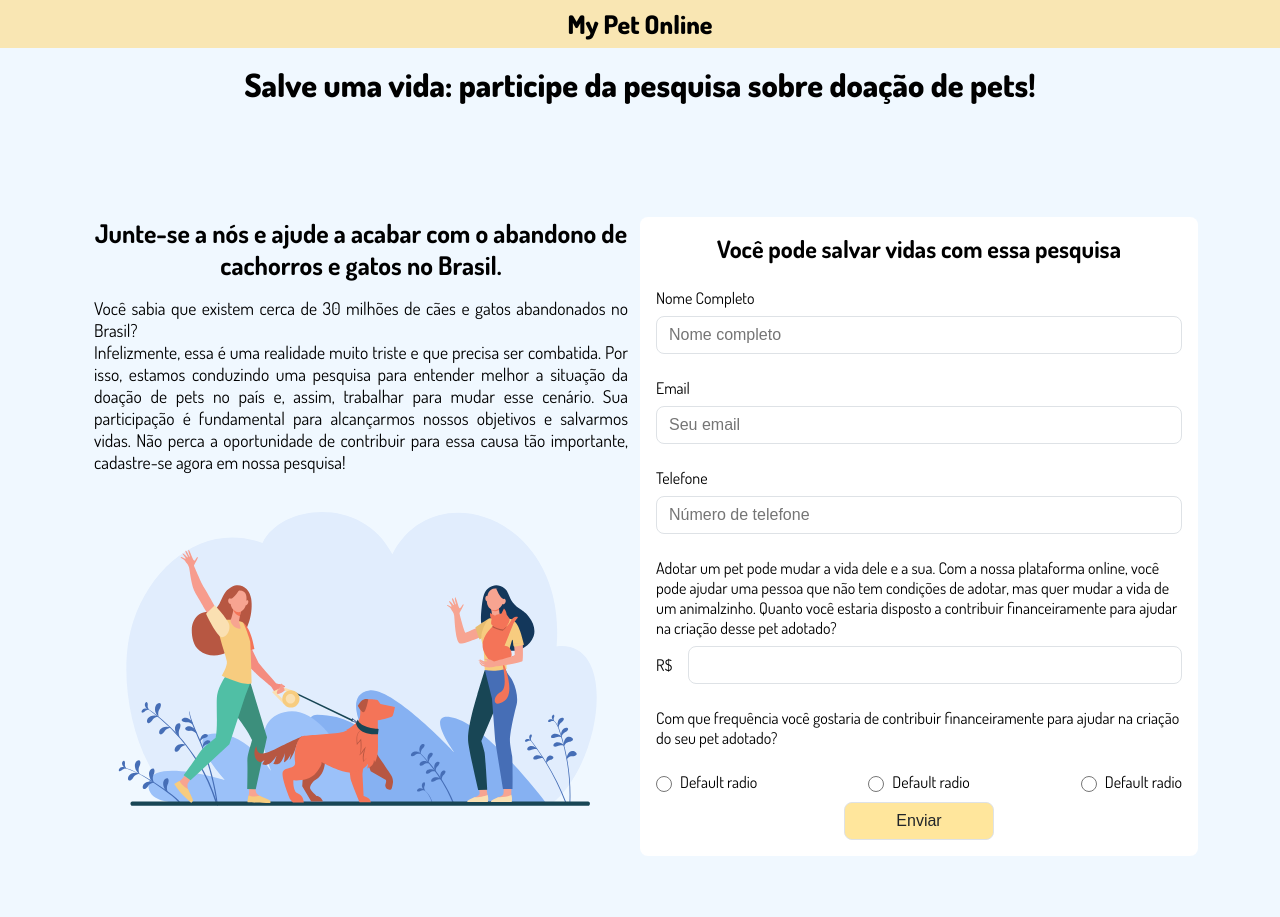
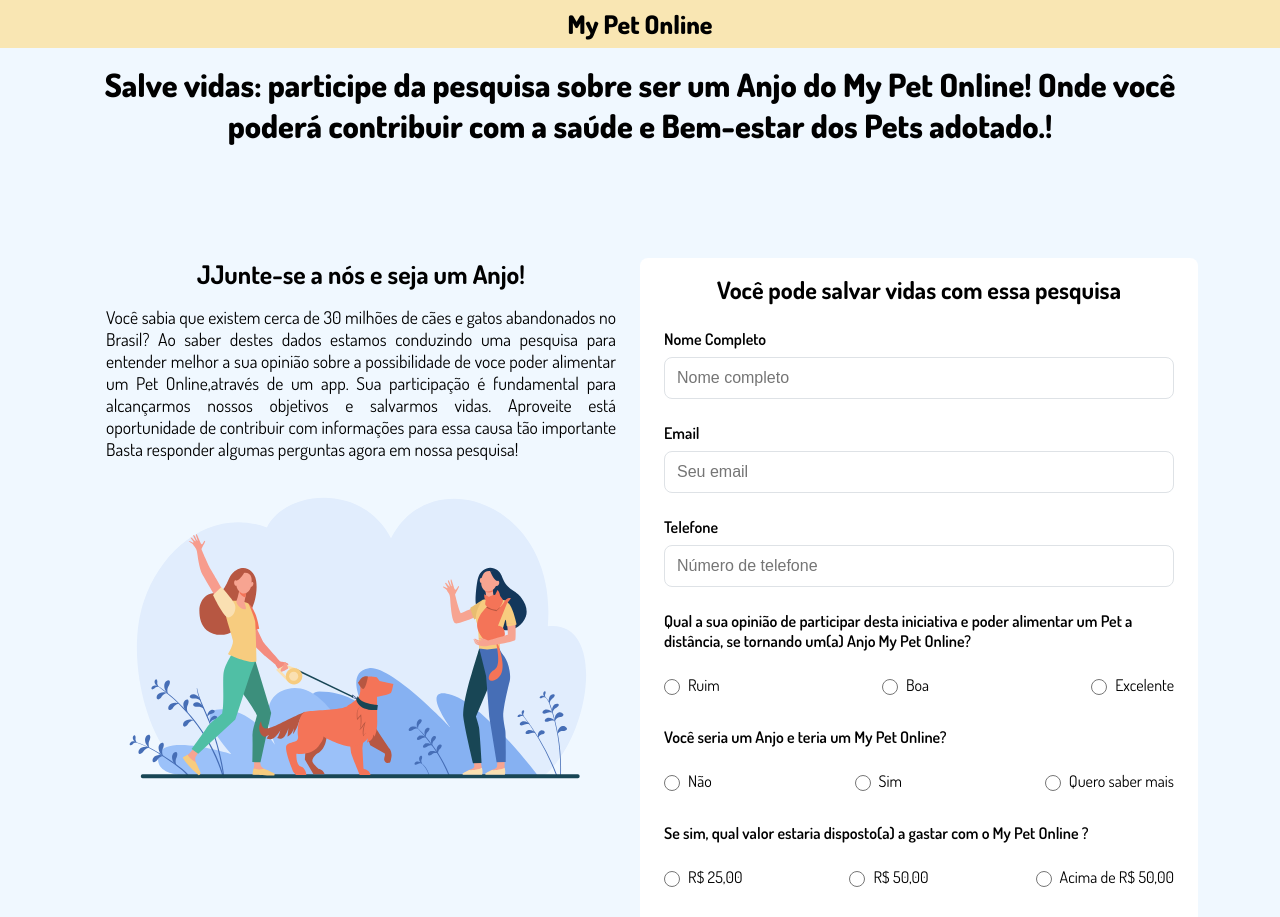
Before and after one commit to LeandroGazoli/my-pet-online-landpage-frontend, a Next.js app: page / in a window 1280 px wide. Shown: the top 917 px of the page. Before the commit the page ends 888 px from the top, so only its background shows below. Built offline with nearby package versions, Linux system fonts and the light colour scheme.

Commit message:
Alterado os textos e adicionado botao de confirmacao

```diff
--- a/package.json
+++ b/package.json
@@ -16,6 +16,8 @@
     "react": "18.2.0",
     "react-dom": "18.2.0",
     "sass": "^1.60.0",
+    "sweetalert2": "^11.7.3",
+    "sweetalert2-react-content": "^5.0.7",
     "typescript": "5.0.3"
   }
 }
--- a/src/sections/Home/index.tsx
+++ b/src/sections/Home/index.tsx
@@ -1,21 +1,45 @@
 import Image from 'next/image';
 import styles from './styles.module.scss';
 
+import Swal from 'sweetalert2';
+import withReactContent from 'sweetalert2-react-content';
+import { FormEvent } from 'react';
+
 export default function HomeSection() {
+  const MySwal = withReactContent(Swal);
+
+  const handleSubmit = (event: FormEvent<HTMLFormElement>) => {
+    event.preventDefault();
+    MySwal.fire({
+      title: 'Obrigado por fazer parte dessa pesquisa.',
+      icon: 'success',
+      text: 'Você compartilharia essa pesquisa com seus contatos para engajar mais anjos My Pet On-line?',
+      showConfirmButton: true,
+      showDenyButton: true,
+      confirmButtonText: 'SIM',
+      denyButtonText: 'NÃO',
+    }).then((result) => {
+      if (result.isConfirmed) {
+        navigator.clipboard.writeText(location.href);
+        MySwal.fire({
+          title: 'Link Copiado com sucesso',
+        });
+      }
+    });
+  };
   return (
     <section className={styles.wrapper}>
       <div className={`${styles.content} ${styles.container}`}>
         <div className={styles.title}>
-          <p>Salve uma vida: participe da pesquisa sobre doação de pets!</p>
+          <p>Salve vidas: participe da pesquisa sobre ser um Anjo do My Pet Online! Onde você poderá contribuir com a saúde e Bem-estar dos Pets adotado.!</p>
         </div>
         <div className={styles.flex}>
           <div className={styles.informative}>
-            <p className={styles.subTitulo}>Junte-se a nós e ajude a acabar com o abandono de cachorros e gatos no Brasil.</p>
+            <p className={styles.subTitulo}>JJunte-se a nós e seja um Anjo!</p>
             <p className={styles.text}>
-              Você sabia que existem cerca de 30 milhões de cães e gatos abandonados no Brasil? <br /> Infelizmente, essa é uma realidade muito triste e que precisa ser combatida.
-              Por isso, estamos conduzindo uma pesquisa para entender melhor a situação da doação de pets no país e, assim, trabalhar para mudar esse cenário. Sua participação é
-              fundamental para alcançarmos nossos objetivos e salvarmos vidas. Não perca a oportunidade de contribuir para essa causa tão importante, cadastre-se agora em nossa
-              pesquisa!
+              Você sabia que existem cerca de 30 milhões de cães e gatos abandonados no Brasil? Ao saber destes dados estamos conduzindo uma pesquisa para entender melhor a sua
+              opinião sobre a possibilidade de voce poder alimentar um Pet Online,através de um app. Sua participação é fundamental para alcançarmos nossos objetivos e salvarmos
+              vidas. Aproveite está oportunidade de contribuir com informações para essa causa tão importante Basta responder algumas perguntas agora em nossa pesquisa!
             </p>
             <Image
               src={require('./10668.svg')}
@@ -24,7 +48,7 @@ export default function HomeSection() {
             />
           </div>
           <div className={styles.forms}>
-            <form>
+            <form onSubmit={handleSubmit}>
               <p className={styles.formTitle}>Você pode salvar vidas com essa pesquisa</p>
               <div className={styles['mb-3']}>
                 <label htmlFor="Nome">Nome Completo</label>
@@ -47,30 +71,20 @@ export default function HomeSection() {
                   placeholder="Número de telefone"
                 />
               </div>
-              <div className={styles['mb-3']}>
-                <label htmlFor="valor">
-                  Adotar um pet pode mudar a vida dele e a sua. Com a nossa plataforma online, você pode ajudar uma pessoa que não tem condições de adotar, mas quer mudar a vida de
-                  um animalzinho. Quanto você estaria disposto a contribuir financeiramente para ajudar na criação desse pet adotado?
-                </label>
-                <div style={{ display: 'flex', alignItems: 'center', gap: '1rem' }}>
-                  <span>R$ </span>
-                  <input type="number" />
-                </div>
-              </div>
-              <p>Com que frequência você gostaria de contribuir financeiramente para ajudar na criação do seu pet adotado?</p>
+              <p>Qual a sua opinião de participar desta iniciativa e poder alimentar um Pet a distância, se tornando um(a) Anjo My Pet Online?</p>
               <div className={`${styles['mb-3']} ${styles.formCheck}`}>
                 <div>
                   <input
                     className={styles['form-check-input']}
                     type="radio"
-                    name="flexRadioDefault"
-                    id="flexRadioDefault1"
+                    name="iniciativa"
+                    id="iniciativa1"
                   />
                   <label
                     className="form-check-label"
-                    htmlFor="flexRadioDefault1"
+                    htmlFor="iniciativa1"
                   >
-                    Default radio
+                    Ruim
                   </label>
                 </div>
 
@@ -78,28 +92,120 @@ export default function HomeSection() {
                   <input
                     className={styles['form-check-input']}
                     type="radio"
-                    name="flexRadioDefault"
-                    id="flexRadioDefault2"
+                    name="iniciativa"
+                    id="iniciativa2"
                   />
                   <label
                     className="form-check-label"
-                    htmlFor="flexRadioDefault2"
+                    htmlFor="iniciativa2"
                   >
-                    Default radio
+                    Boa
                   </label>
                 </div>
                 <div>
                   <input
                     className={styles['form-check-input']}
                     type="radio"
-                    name="flexRadioDefault"
-                    id="flexRadioDefault3"
+                    name="iniciativa"
+                    id="iniciativa3"
                   />
                   <label
                     className="form-check-label"
-                    htmlFor="flexRadioDefault3"
+                    htmlFor="iniciativa3"
                   >
-                    Default radio
+                    Excelente
+                  </label>
+                </div>
+              </div>
+              <p>Você seria um Anjo e teria um My Pet Online?</p>
+              <div className={`${styles['mb-3']} ${styles.formCheck}`}>
+                <div>
+                  <input
+                    className={styles['form-check-input']}
+                    type="radio"
+                    name="anjo"
+                    id="anjo1"
+                  />
+                  <label
+                    className="form-check-label"
+                    htmlFor="anjo1"
+                  >
+                    Não
+                  </label>
+                </div>
+
+                <div>
+                  <input
+                    className={styles['form-check-input']}
+                    type="radio"
+                    name="anjo"
+                    id="anjo2"
+                  />
+                  <label
+                    className="form-check-label"
+                    htmlFor="anjo2"
+                  >
+                    Sim
+                  </label>
+                </div>
+                <div>
+                  <input
+                    className={styles['form-check-input']}
+                    type="radio"
+                    name="anjo"
+                    id="anjo3"
+                  />
+                  <label
+                    className="form-check-label"
+                    htmlFor="anjo3"
+                  >
+                    Quero saber mais
+                  </label>
+                </div>
+              </div>
+              <p>Se sim, qual valor estaria disposto(a) a gastar com o My Pet Online ?</p>
+              <div className={`${styles['mb-3']} ${styles.formCheck}`}>
+                <div>
+                  <input
+                    className={styles['form-check-input']}
+                    type="radio"
+                    name="valor"
+                    id="valor1"
+                  />
+                  <label
+                    className="form-check-label"
+                    htmlFor="valor1"
+                  >
+                    R$ 25,00
+                  </label>
+                </div>
+
+                <div>
+                  <input
+                    className={styles['form-check-input']}
+                    type="radio"
+                    name="valor"
+                    id="valor2"
+                  />
+                  <label
+                    className="form-check-label"
+                    htmlFor="valor2"
+                  >
+                    R$ 50,00
+                  </label>
+                </div>
+                <div>
+                  <input
+                    className={styles['form-check-input']}
+                    type="radio"
+                    name="valor"
+                    id="valor3"
+                  />
+                  <label
+                    className="form-check-label"
+                    htmlFor="valor3"
+                  >
+                    Acima de R$ 50,00
                   </label>
                 </div>
               </div>
--- a/src/sections/Home/styles.module.scss
+++ b/src/sections/Home/styles.module.scss
@@ -24,8 +24,8 @@
 
   padding-bottom: 2rem;
   > * {
-    padding-right: calc(1.5rem * 0.5);
-    padding-left: calc(1.5rem * 0.5);
+    padding-right: 1.5rem;
+    padding-left: 1.5rem;
   }
 }
 
@@ -71,7 +71,8 @@
 .forms {
   background-color: #fff;
   width: 100%;
-  padding: 1rem;
+  padding-top: 1rem;
+  padding-bottom: 1rem;
   border-radius: 0.5rem;
   flex: 0 0 auto;
 
@@ -82,11 +83,13 @@
   label {
     margin-bottom: 0.5rem;
     display: inline-block;
+    font-weight: 600;
   }
 
   input {
     display: block;
     width: 100%;
+    height: 42px;
     padding: 0.375rem 0.75rem;
     font-size: 1rem;
     font-weight: 400;
@@ -107,6 +110,7 @@
 
   .buttonGroup {
     text-align: center;
+    margin-top: 1rem;
   }
 
   .button {
@@ -136,6 +140,10 @@
     margin-bottom: 0.125rem;
     margin-top: 1.5rem;
     justify-content: space-between;
+
+    label {
+      font-weight: 400;
+    }
   }
 
   .form-check-input[type='radio'] {
@@ -157,10 +165,14 @@
     border: 1px solid #dee2e6;
     padding: 0;
   }
+
+  p {
+    font-weight: 600;
+  }
 }
 
 .mb-3 {
-  margin-bottom: 1.5rem;
+  margin-bottom: 1.5rem !important;
 }
 
 .carton {
```
Also changed, not shown: 2 other files (tests, documents, lock files or other folders).
